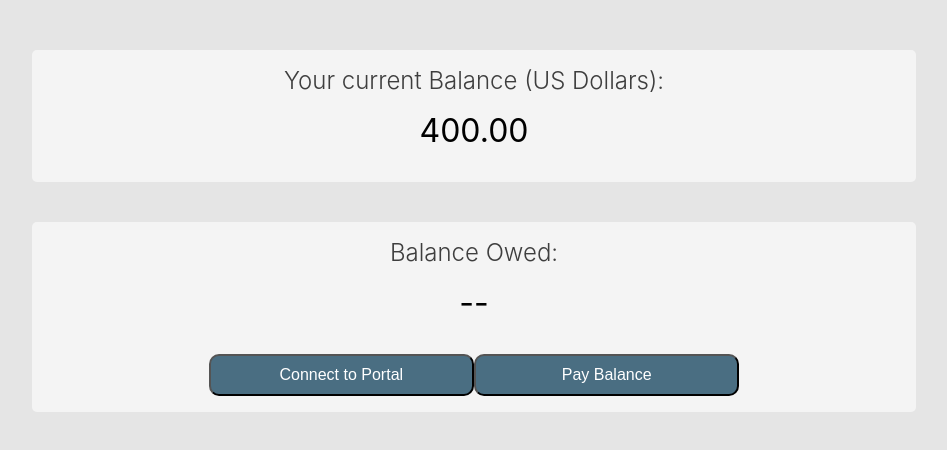
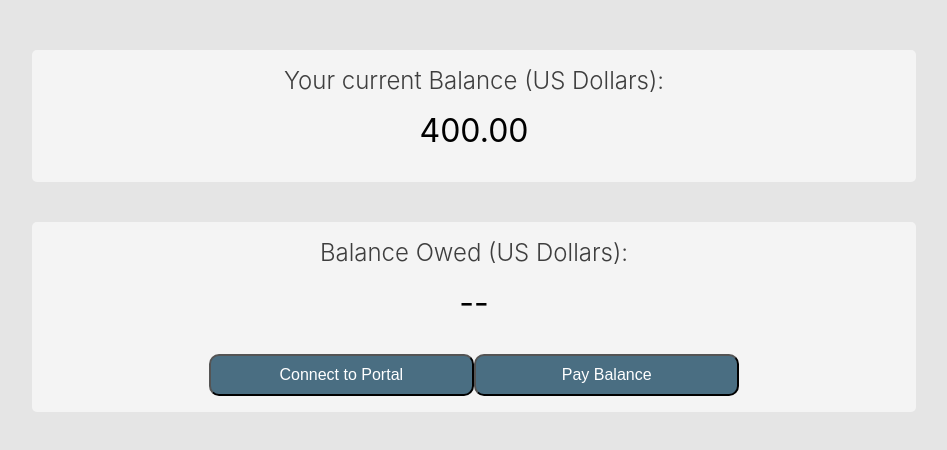
Before and after one commit to IrennaLumbuun/SloHacksProject, a website: page current-balance.html in a window 1280 px wide. Shown: the whole page, without its empty margins (166-1113 px from the left). Drawn offline with Linux system fonts and the light colour scheme.

Commit message:
add real mocks

```diff
--- a/current-balance.html
+++ b/current-balance.html
@@ -87,7 +87,7 @@
             </div>
             <br>
             <div class = "balance-owed">
-                <h1>Balance Owed: </h1>
+                <h1>Balance Owed (US Dollars): </h1>
                 <p class ="balance" id="balance-owed-balance" value="balanceowed">--</p>
                 <div id="button-container">
                     <button id="connect-to-portal" method="POST" action="/getMoney">Connect to Portal</button>
```
